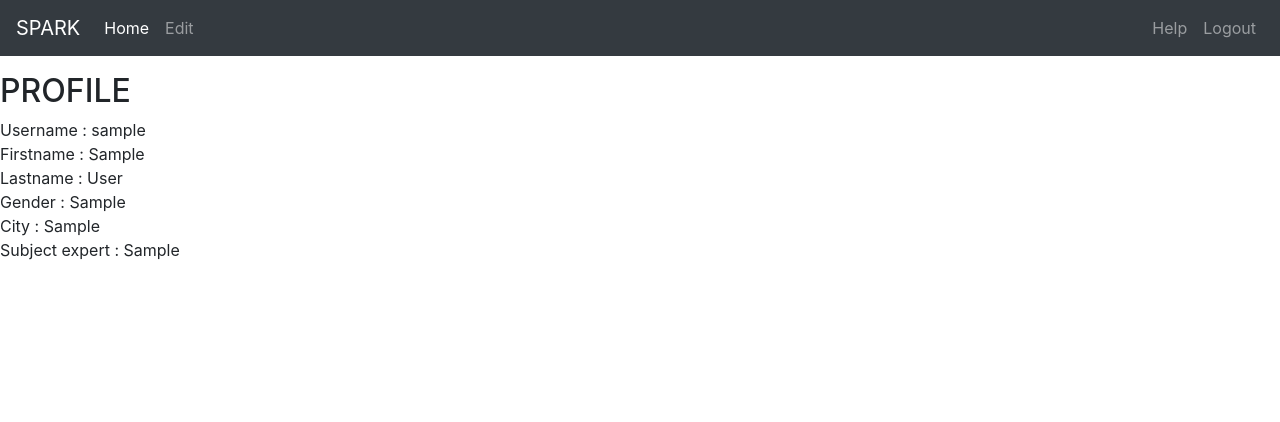
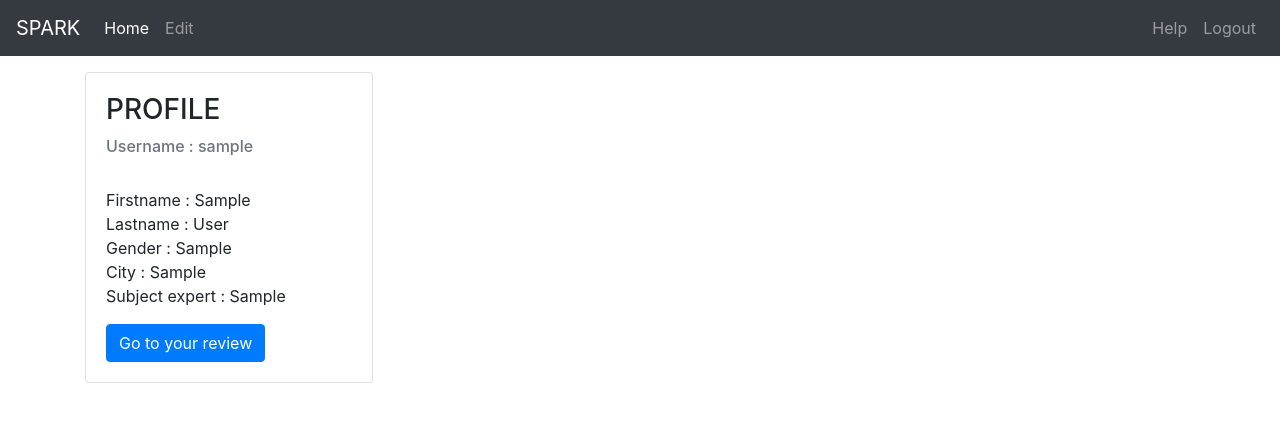
Before and after one commit to bccsctop/Django-EduMatch-cloned-, a Django app: page /profile in a window 1280 px wide. Shown: the top 422 px of the page. Run offline with Django 3.2, Linux system fonts and the light colour scheme; a user stored in the database is signed in; tables that the repository leaves empty hold one stand-in row (values such as "Sample post"); parts of the project's set-up code (start-up, migrations or seed data) failed here and were passed over; some libraries are stand-ins or nearby versions.

Commit message:
Now user can go to review from p profile and friend profile

```diff
--- a/edu/templates/profile.html
+++ b/edu/templates/profile.html
@@ -45,32 +45,28 @@
     <br />
     <br />
     <br />
-    <h2>PROFILE</h2>
     {% csrf_token %}
-    <p>
-      <p1 id="username"> Username : {{user}}</p1><br />
+    <div class='container'>
+      <div class='card' style="width: 18rem;">
+        <div class='card-body'>
+          <h3 class='card-title'>PROFILE</h3>
+          <p class='card-text'>
+            <h6 class='card-subtitle mb-2 text-muted' id="username"> Username : {{user}}</h6><br />
             <p2 id="firstname"> Firstname : {{user.first_name}}</p2><br />
             <p3 id="lastname"> Lastname : {{user.last_name}}</p3><br />
             <p4 id="gender"> Gender : {{gender}}</p4><br />
             <p5 id="city"> City : {{city}}</p5><br />
-      <p6 id="expert"> Subject expert : {{expert}}</p6><br />
+            <p6 id="expert"> Subject expert : {{expert}}</p6><br/>
           </p>
+          <a class='btn btn-primary' href="/review/{{tutors.id}}">Go to your review</a>
+        </div>
+        </div>
+        </div>
 
         {% endblock %}
-    <script
-      src="https://code.jquery.com/jquery-3.4.1.slim.min.js"
-      integrity="sha384-J6qa4849blE2+poT4WnyKhv5vZF5SrPo0iEjwBvKU7imGFAV0wwj1yYfoRSJoZ+n"
-      crossorigin="anonymous"
-    ></script>
-    <script
-      src="https://cdn.jsdelivr.net/npm/popper.js@1.16.0/dist/umd/popper.min.js"
-      integrity="sha384-Q6E9RHvbIyZFJoft+2mJbHaEWldlvI9IOYy5n3zV9zzTtmI3UksdQRVvoxMfooAo"
-      crossorigin="anonymous"
-    ></script>
-    <script
-      src="https://stackpath.bootstrapcdn.com/bootstrap/4.4.1/js/bootstrap.min.js"
-      integrity="sha384-wfSDF2E50Y2D1uUdj0O3uMBJnjuUD4Ih7YwaYd1iqfktj0Uod8GCExl3Og8ifwB6"
-      crossorigin="anonymous"
-    ></script>
+        <script src="https://code.jquery.com/jquery-3.4.1.slim.min.js" integrity="sha384-J6qa4849blE2+poT4WnyKhv5vZF5SrPo0iEjwBvKU7imGFAV0wwj1yYfoRSJoZ+n" crossorigin="anonymous"></script>
+        <script src="https://cdn.jsdelivr.net/npm/popper.js@1.16.0/dist/umd/popper.min.js" integrity="sha384-Q6E9RHvbIyZFJoft+2mJbHaEWldlvI9IOYy5n3zV9zzTtmI3UksdQRVvoxMfooAo" crossorigin="anonymous"></script>
+        <script src="https://stackpath.bootstrapcdn.com/bootstrap/4.4.1/js/bootstrap.min.js" integrity="sha384-wfSDF2E50Y2D1uUdj0O3uMBJnjuUD4Ih7YwaYd1iqfktj0Uod8GCExl3Og8ifwB6" crossorigin="anonymous"></script>
 </body>
+
 </html>
--- a/edu/templates/review.html
+++ b/edu/templates/review.html
@@ -9,7 +9,9 @@
     <script src="https://code.jquery.com/jquery-3.4.1.slim.min.js" integrity="sha384-J6qa4849blE2+poT4WnyKhv5vZF5SrPo0iEjwBvKU7imGFAV0wwj1yYfoRSJoZ+n" crossorigin="anonymous"></script>
     <script src="https://cdn.jsdelivr.net/npm/popper.js@1.16.0/dist/umd/popper.min.js" integrity="sha384-Q6E9RHvbIyZFJoft+2mJbHaEWldlvI9IOYy5n3zV9zzTtmI3UksdQRVvoxMfooAo" crossorigin="anonymous"></script>
     <script src="https://stackpath.bootstrapcdn.com/bootstrap/4.4.1/js/bootstrap.min.js" integrity="sha384-wfSDF2E50Y2D1uUdj0O3uMBJnjuUD4Ih7YwaYd1iqfktj0Uod8GCExl3Og8ifwB6" crossorigin="anonymous"></script>
+
     <!-- Bootstrap CSS -->
+    <link rel="stylesheet" href="https://cdnjs.cloudflare.com/ajax/libs/font-awesome/4.7.0/css/font-awesome.min.css">
     <link rel="stylesheet" href="https://stackpath.bootstrapcdn.com/bootstrap/4.4.1/css/bootstrap.min.css" integrity="sha384-Vkoo8x4CGsO3+Hhxv8T/Q5PaXtkKtu6ug5TOeNV6gBiFeWPGFN9MuhOf23Q9Ifjh" crossorigin="anonymous" />
     <link rel="stylesheet" href="http://maxcdn.bootstrapcdn.com/font-awesome/latest/css/font-awesome.min.css" />
     <link rel="stylesheet" href='{% static "css/fontawesome-stars.css" %}' />
--- a/edu/views.py
+++ b/edu/views.py
@@ -107,6 +107,8 @@ def cancel_match_request(request, tutor_id):
         matchUser.save()
         frequest = Matched_Request.objects.filter(
             from_user=request.user, to_user=user).first()
+        frequest.delete()
+        return HttpResponseRedirect('/')
 
 
 def accept_match_request(request, tutor_id):
@@ -180,7 +182,7 @@ def friend_profile(request,tutor_id):
     tutor = Tutor.objects.get(pk=tutor_id)
     user = tutor.user
     return render(request, 'friend_profile.html', {
-        'user': user , 'city' : tutor.city , 'gender': tutor.gender, 'expert': tutor.expert
+        'tutors':tutor, 'user': user , 'city' : tutor.city , 'gender': tutor.gender, 'expert': tutor.expert
     })
 
 def help_user(request):
```
Also changed, not shown: edu/templates/friend_profile.html (+15 -18 lines). Lines whose indentation alone changed are shown as unchanged.
